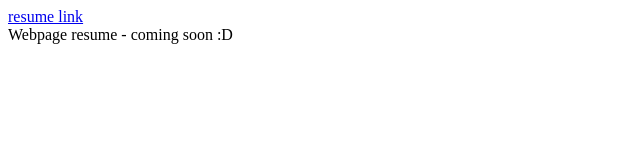
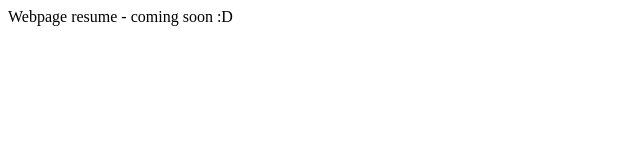
Before and after one commit to AravindGanesh/AravindGanesh.github.io, a plain HTML site: page index.html in a window 1280 px wide. Shown: the whole page, without its empty margins (0-640 px from the left). Drawn offline with Linux system fonts and the light colour scheme.

Commit message:
Update index.html

```diff
--- a/index.html
+++ b/index.html
@@ -1,2 +1 @@
-<a href="https://github.com/AravindGanesh/resume/">resume link</a><br>
 Webpage resume - coming soon :D
```
